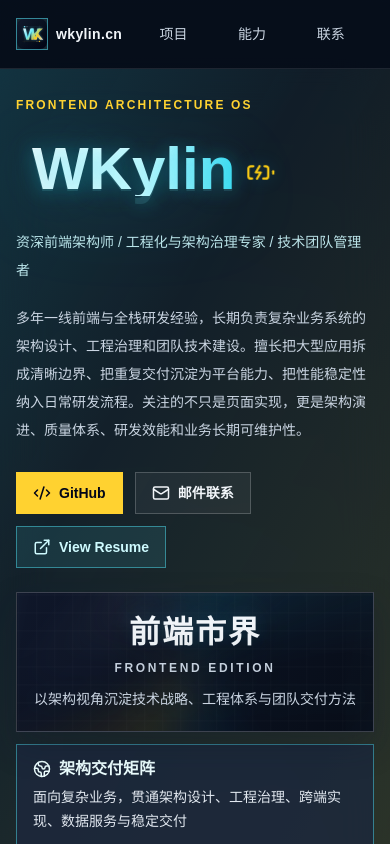
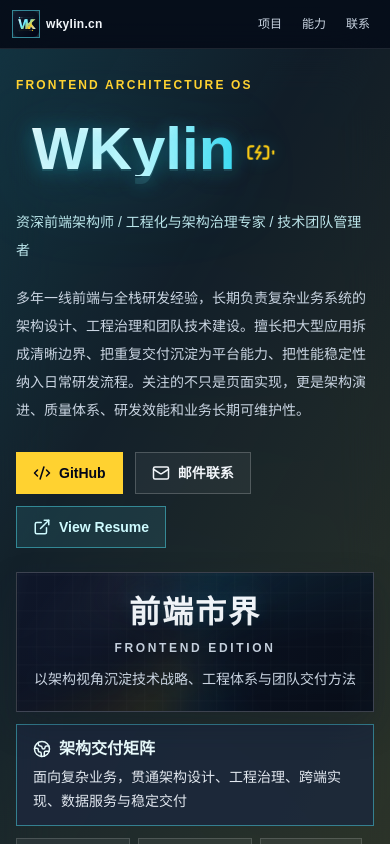
Before and after one commit to wkylin/personal-site, a React (Vite) app: page / in a window 390 px wide. Shown: the top 844 px of the page. Built offline with nearby package versions, Linux system fonts and the light colour scheme.

Commit message:
feat: tier

```diff
--- a/src/components/Navigation.tsx
+++ b/src/components/Navigation.tsx
@@ -87,12 +87,12 @@
 
   return (
     <nav className="sticky top-0 z-40 w-full border-b border-white/10 bg-slate-950/70 backdrop-blur-xl" aria-label="主导航">
-      <div className="mx-auto flex w-full max-w-6xl flex-wrap items-center justify-center gap-2 px-4 py-2.5 sm:flex-nowrap sm:justify-between sm:px-6 sm:py-3 lg:px-8">
-        <a href="#hero" aria-label="WKylin 主页" className="flex shrink-0 items-center gap-2 text-sm font-semibold tracking-wide text-slate-100">
-          <img className="h-8 w-8 border border-cyan-300/50 bg-cyan-200/10" src="/site-icon.svg" alt="" aria-hidden="true" />
-          <span>{contacts.domain}</span>
+      <div className="mx-auto flex w-full max-w-6xl items-center justify-between gap-1.5 px-3 py-2 sm:gap-2 sm:px-6 sm:py-3 lg:px-8">
+        <a href="#hero" aria-label="WKylin 主页" className="flex min-w-0 shrink items-center gap-1.5 text-xs font-semibold tracking-wide text-slate-100 sm:shrink-0 sm:gap-2 sm:text-sm">
+          <img className="h-7 w-7 shrink-0 border border-cyan-300/50 bg-cyan-200/10 sm:h-8 sm:w-8" src="/site-icon.svg" alt="" aria-hidden="true" />
+          <span className="truncate">{contacts.domain}</span>
         </a>
-        <div className="grid min-w-0 flex-1 basis-48 grid-cols-3 p-1 text-sm text-slate-300 sm:flex sm:w-auto sm:flex-none sm:basis-auto sm:items-center sm:gap-4 sm:border-0 sm:bg-transparent sm:p-0">
+        <div className="flex shrink-0 items-center justify-end gap-1 text-xs text-slate-300 sm:w-auto sm:flex-none sm:items-center sm:gap-4 sm:text-sm">
           {navItems.map((item) => {
             const isActive = activeId === item.id;
 
@@ -101,7 +101,7 @@
                 key={item.id}
                 href={item.href}
                 aria-current={isActive ? "page" : undefined}
-                className={`flex h-10 items-center justify-center border px-2 font-medium transition sm:h-auto sm:px-2.5 sm:py-1.5 ${
+                className={`flex h-8 min-w-10 items-center justify-center border px-1.5 font-medium transition sm:h-auto sm:min-w-0 sm:px-2.5 sm:py-1.5 ${
                   isActive
                     ? "border-cyan-300/45 bg-cyan-300/10 text-cyan-100 shadow-[0_0_18px_rgba(34,211,238,0.16)]"
                     : "border-transparent text-slate-300 hover:text-cyan-200"
--- a/src/profileData.ts
+++ b/src/profileData.ts
@@ -153,6 +153,18 @@
       url: "https://hacker.wkylin.cn",
     },
     {
+      name: "tier-carousel-vue",
+      stack: "Vue 3 + TypeScript + Vite + GitHub Pages",
+      background: "从大型会员权益页面中抽离的 Vue 3 分层轮播演示项目，聚焦卡片层级切换、移动端触摸手势和可访问交互，方便独立验证复杂轮播组件的交互细节。",
+      contributions: [
+        "实现 click-to-select 层级选择、鼠标 pointer drag 和移动端 touch drag，让轮播在桌面端与触屏设备上都保持自然操作反馈。",
+        "处理横向轮播手势与页面纵向滚动的协同，避免移动端滑动时误锁页面滚动或打断轮播状态。",
+        "补齐 transition fallback 清理和原生 button 键盘支持，覆盖 Left/Right 等基础可访问性场景。",
+      ],
+      result: "形成一个可在线访问的 Vue 3 交互组件 demo，用于展示复杂 UI 动效、手势识别和可访问性处理能力。",
+      url: "https://wkylin.github.io/tier-carousel-vue/",
+    },
+    {
       name: "ng-funs",
       stack: "AngularJS + GitHub Pages",
       background: "早期 Angular 方向的前端实验项目，用于沉淀单页应用、组件组织和页面交互练习。",
```
Also changed, not shown: 2 other files (tests, documents, lock files or other folders).
